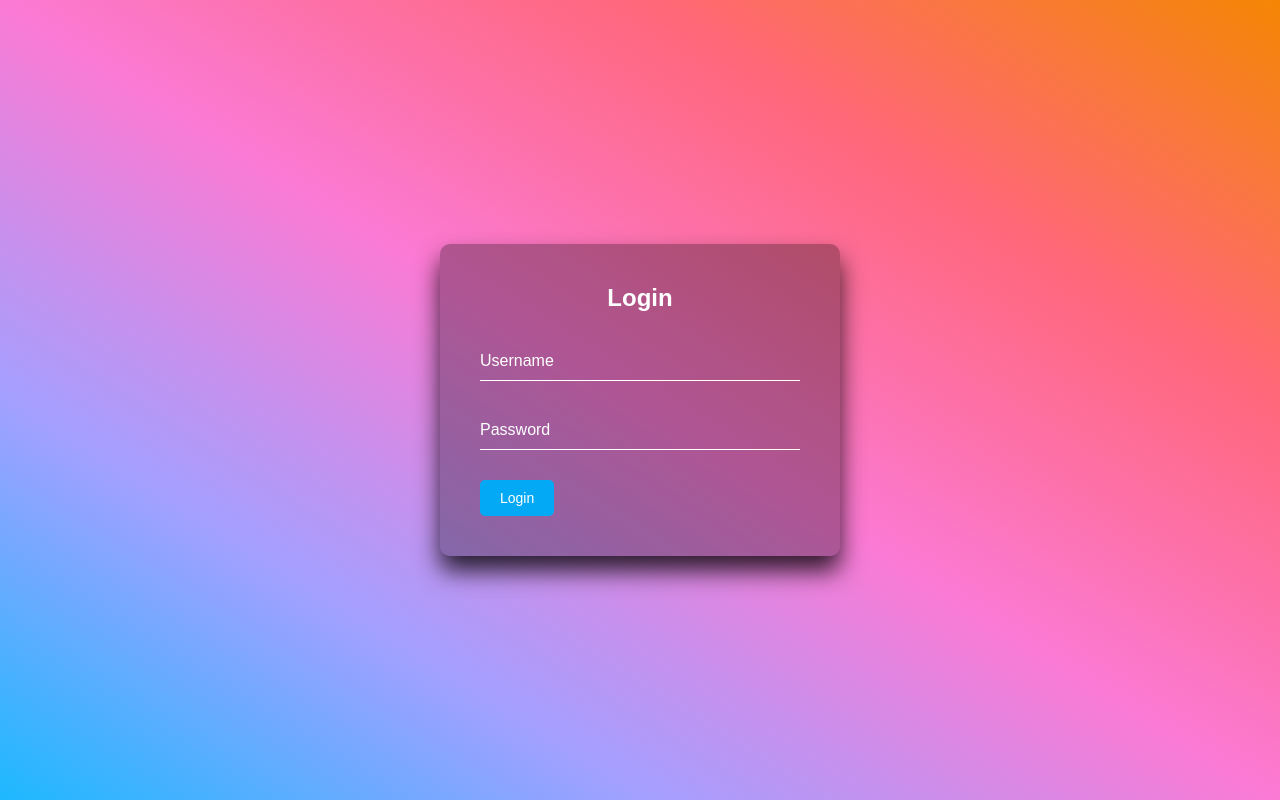
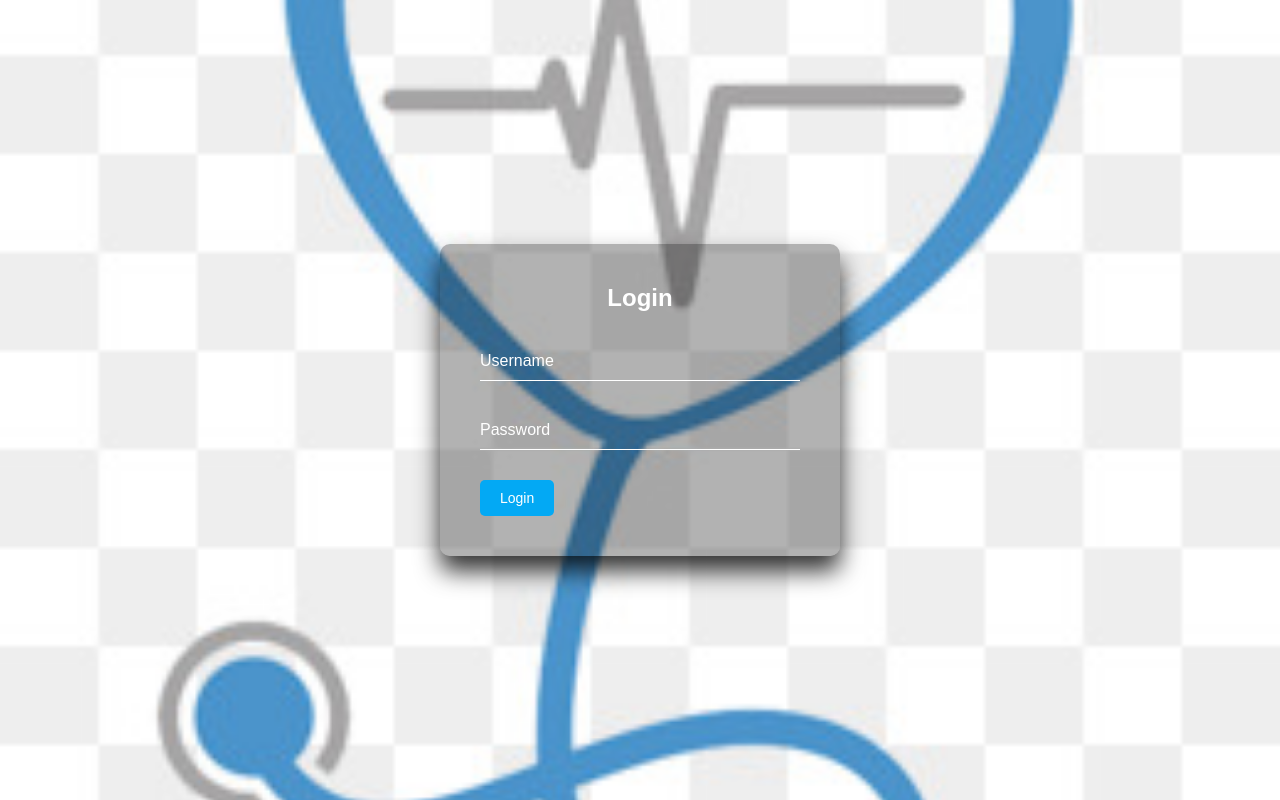
Before and after one commit to henryayuso/pms, a PHP site: page /login.html in a window 1280 px wide. Run offline with PHP 8.4, Linux system fonts and the light colour scheme.

Commit message:
Update login.css

```diff
--- a/login.css
+++ b/login.css
@@ -11,6 +11,8 @@ html, body {
     background-position: center;
     background-repeat: no-repeat;
     background-size: cover;
+    background-image: url(" images/scope.jpg ");
+    background-repeat: none;
 }
 body {
   background-image: url(" images/scope.jpg ");
```
